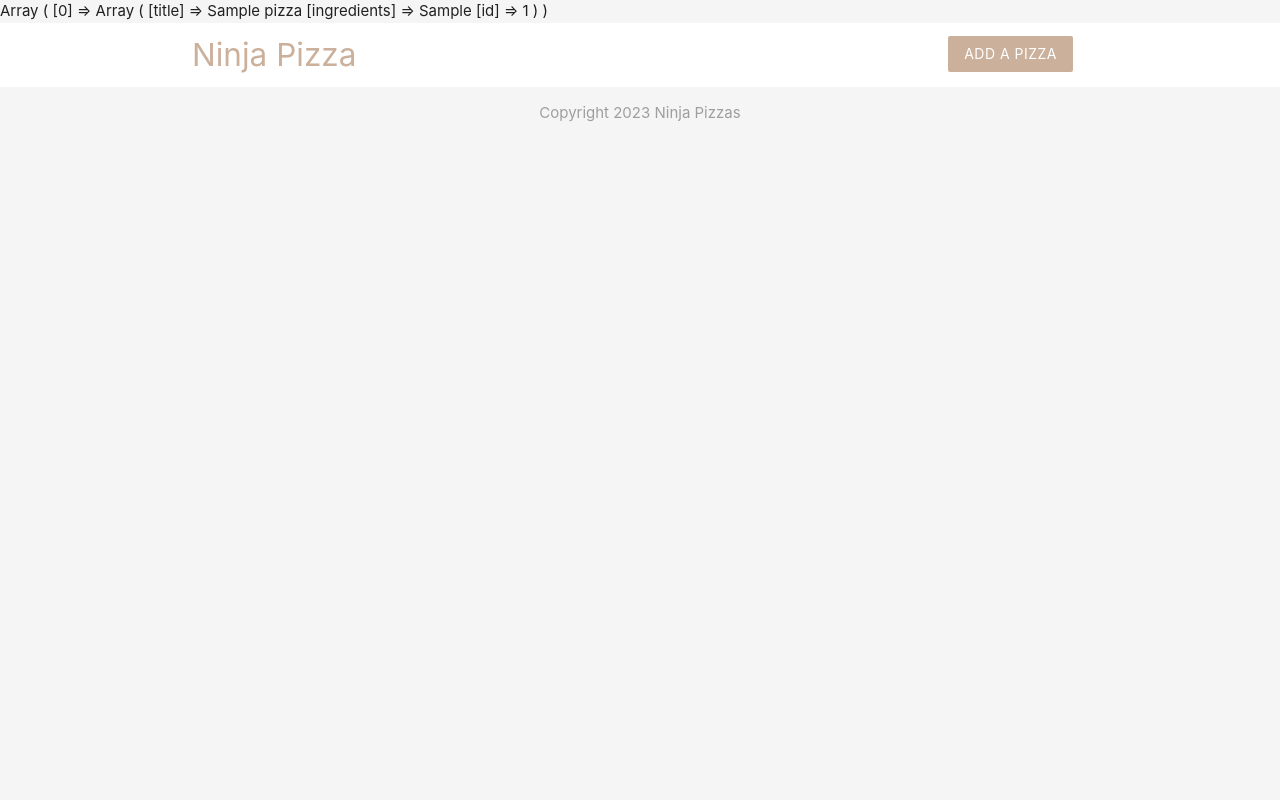
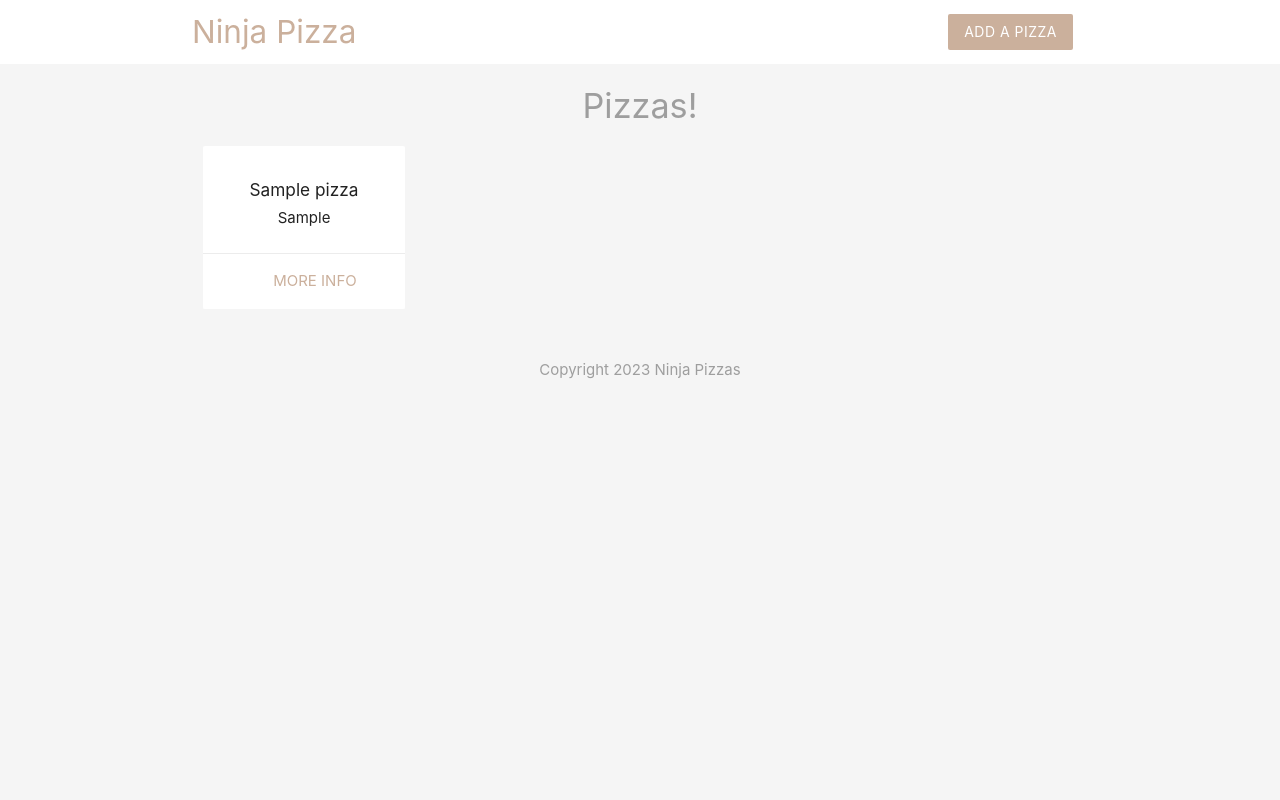
Before and after one commit to DerenB/PHP-Tutorial, a PHP site: page / in a window 1280 px wide. Run offline with PHP 8.4, Linux system fonts and the light colour scheme; tables that the repository leaves empty or names only in its code hold one stand-in row (values such as "Sample post").

Commit message:
Video 27
Loop to display the data from the DB

```diff
--- a/index.php
+++ b/index.php
@@ -10,7 +10,7 @@
     }
 
     // Query to retrieve ALL pizzas
-    $sqlQueryAll = 'SELECT title, ingredients, id FROM pizzas';
+    $sqlQueryAll = 'SELECT title, ingredients, id FROM pizzas ORDER BY created_at';
 
     // Execute Query, get result
     $result = mysqli_query($connection, $sqlQueryAll);
@@ -26,7 +26,7 @@
     mysqli_close($connection);
 
     // Test print
-    print_r($pizzaResults);
+    // print_r($pizzaResults);
 
 ?>
 
@@ -35,6 +35,29 @@
 
     <?php include('templates/header.php') ?>
 
+    <h4 class="center grey-text">Pizzas!</h4>
+
+    <div class="container">
+        <div class="row">
+
+            <?php foreach($pizzaResults as $pizza) { ?>
+
+                <div class="col s6 m3">
+                    <div class="card z-depth-0">
+                        <div class="card-content center">
+                            <h6><?php echo htmlspecialchars($pizza['title']); ?></h6>
+                            <div><?php echo htmlspecialchars($pizza['ingredients']); ?></div>
+                        </div>
+                        <div class="card-action right-align">
+                            <a class="brand-text" href="#">More Info</a>
+                        </div>
+                    </div>
+                </div>
+
+            <?php } ?>
+        </div>
+    </div>
+
     <?php include('templates/footer.php') ?>
 
 </html>
```
